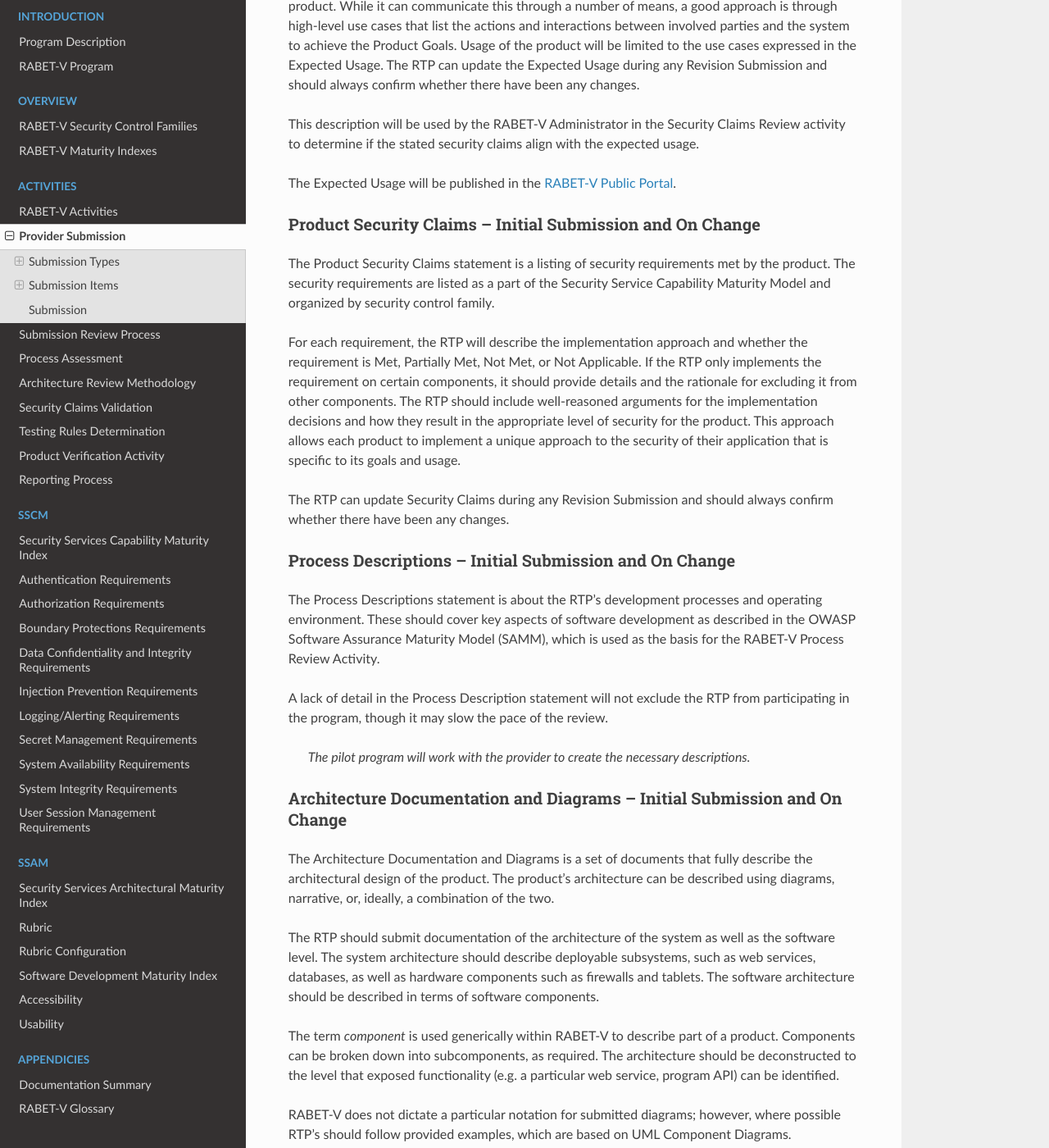
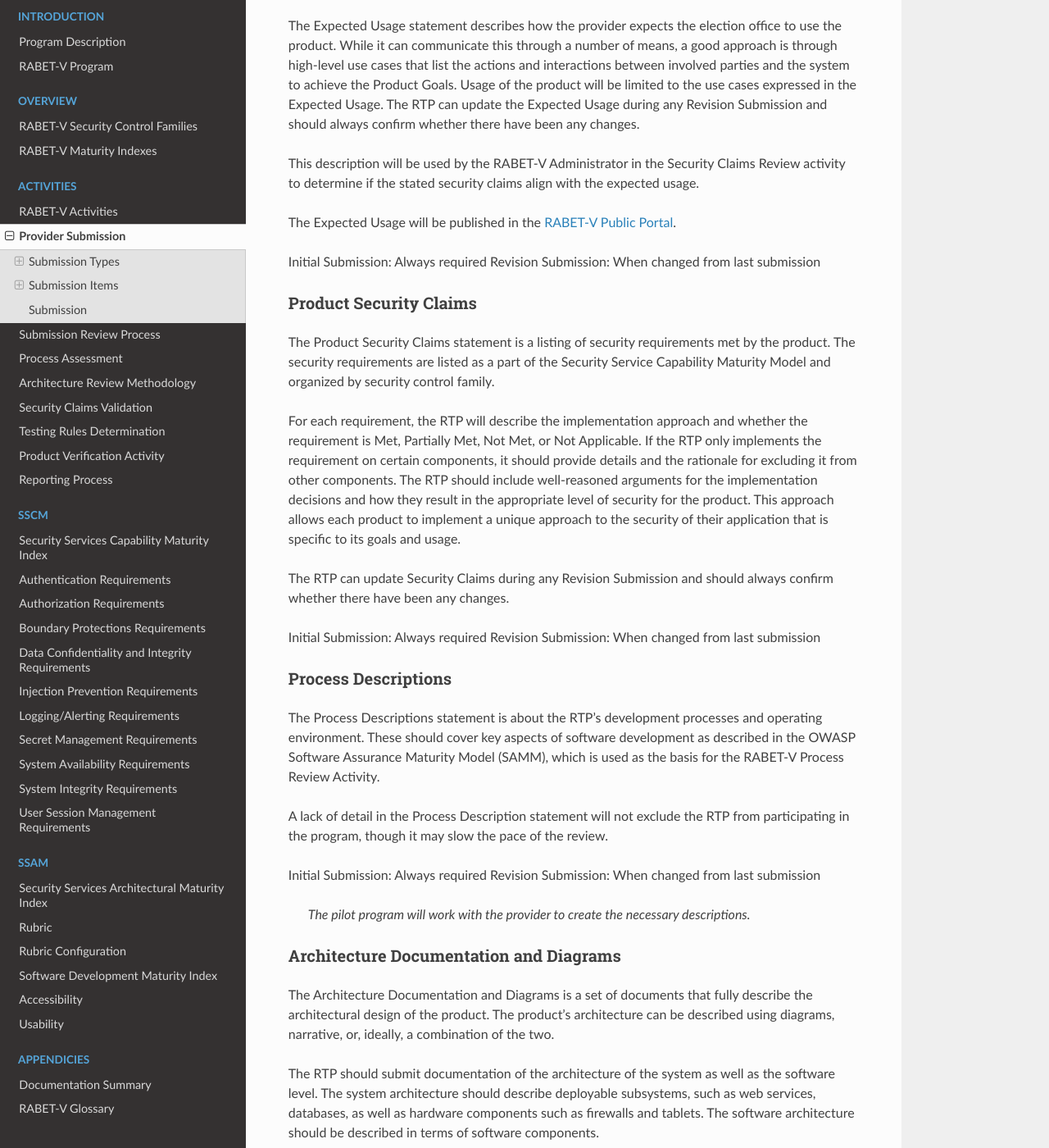
Before and after one commit to it-dept-cis/RABET-V-Pilot, a Sphinx documentation site: the page built from docs/source/Activities/Provider_Submission.md, in a window 1280 px wide and 1400 px high, scrolled down 1268 px. Shown: the whole window at 82% size. Built offline with Sphinx 7.4.7 and the Read the Docs theme 2.0.0, drawn with Linux system fonts in a browser that asks for light colours; some of the changed text lies outside the part shown.

Commit message:
Update Provider_Submission.md
clarified what applies to initial and what applies to revision submissions

```diff
--- a/docs/source/Activities/Provider_Submission.md
+++ b/docs/source/Activities/Provider_Submission.md
@@ -20,7 +20,7 @@
 
 ### Submission Items
 
-#### Product Goals – Initial Submission and On Change
+#### Product Goals
 
 The Product Goals statement is a description of the product’s purpose in non-technical language. It should be brief: a one or two paragraph summary of what the product is designed to do. The RTP can update the Product Goals during any Revision Submission and should always confirm whether there have been any changes.
 
@@ -28,7 +28,10 @@
 
 The Product Goals will be published in the [RABET-V Public Portal](../Appendices/RABET-V_Glossary.md).
 
-#### Expected Usage – Initial Submission and On Change
+Initial Submission: Always required
+Revision Submission: When changed from last submission
+
+#### Expected Usage
 
 The Expected Usage statement describes how the provider expects the election office to use the product. While it can communicate this through a number of means, a good approach is through high-level use cases that list the actions and interactions between involved parties and the system to achieve the Product Goals. Usage of the product will be limited to the use cases expressed in the Expected Usage. The RTP can update the Expected Usage during any Revision Submission and should always confirm whether there have been any changes.
 
@@ -36,7 +39,10 @@
 
 The Expected Usage will be published in the [RABET-V Public Portal](../Appendices/RABET-V_Glossary.md).
 
-#### Product Security Claims – Initial Submission and On Change
+Initial Submission: Always required
+Revision Submission: When changed from last submission
+
+#### Product Security Claims
 
 The Product Security Claims statement is a listing of security requirements met by the product. The security requirements are listed as a part of the Security Service Capability Maturity Model and organized by security control family.
 
@@ -44,15 +50,21 @@
 
 The RTP can update Security Claims during any Revision Submission and should always confirm whether there have been any changes.
 
-#### Process Descriptions – Initial Submission and On Change
+Initial Submission: Always required
+Revision Submission: When changed from last submission
+
+#### Process Descriptions
 
 The Process Descriptions statement is about the RTP's development processes and operating environment. These should cover key aspects of software development as described in the OWASP Software Assurance Maturity Model (SAMM), which is used as the basis for the RABET-V Process Review Activity.
 
 A lack of detail in the Process Description statement will not exclude the RTP from participating in the program, though it may slow the pace of the review.
 
+Initial Submission: Always required
+Revision Submission: When changed from last submission
+
 > The pilot program will work with the provider to create the necessary descriptions.
 
-#### Architecture Documentation and Diagrams – Initial Submission and On Change
+#### Architecture Documentation and Diagrams
 
 The Architecture Documentation and Diagrams is a set of documents that fully describe the architectural design of the product. The product’s architecture can be described using diagrams, narrative, or, ideally, a combination of the two.
 
@@ -62,9 +74,12 @@
 
 RABET-V does not dictate a particular notation for submitted diagrams; however, where possible RTP’s should follow provided examples, which are based on UML Component Diagrams.
 
+Initial Submission: Always required
+Revision Submission: When changed from last submission
+
 > A lack of architecture documentation and diagrams will not exclude a pilot participant from the program. The pilot program will work with the provider to create documentation and diagrams which are missing.
 
-#### Third-Party Component Details – Initial Submission and On Change
+#### Third-Party Component Details
 
 The Third-party Component Details describe the RTP's approach to managing supply chain risk. This includes whether the organization has selected third-party software components with a history of known vulnerabilities, and how the organization maintains traceability and assurance of third-party and open source software throughout the lifetime of the software.
 
@@ -92,9 +107,12 @@
 
 The RTP should detail initial and ongoing vetting procedures for third-party providers and components (if not covered in the Process Descriptions), to include open source software and libraries. Vetting should include fit for the provider as well as security and reliability. Management of third parties includes the approach to policies, SLAs, reputation, maintenance, and past performance of third-party software and services.
 
+Initial Submission: Always required
+Revision Submission: When changed from last submission
+
 > A lack of documented third-party component details will not exclude a participant from the program’s pilot phase. The pilot program will work with the provider to develop the necessary documentation.
 
-#### Product Environment and User Documentation – Every Submission
+#### Product Environment and User Documentation
 
 The RTP must provide access to a product environment that can be used by the administrator to conduct the RABET-V iteration. This should be a dedicated environment running the new product version. The administrator must provision user accounts and test data consistent with the Expected Usage statement. Test data should not include sensitive information, but may include data from real elections that is sanitized as necessary to remove personal information, product passwords, etc.
 
@@ -102,7 +120,10 @@
 
 For many products, the product environment is the deployment of the web application to a sandbox hosting environment. For products like electronic pollbooks with physical devices, the product environment must include deployments of the product revision on physical devices provided to the administrator.
 
-#### Revision Submission Artifacts – Revision Submission Only
+Initial Submission: Always required
+Revision Submission: Always required
+
+#### Revision Submission Artifacts
 
 The RTP can submit a product revision to RABET-V at any time. Engaging the Administrator about upcoming changes and consulting the existing Testing Rules will help the RTP better prepare their submission.
 
@@ -118,6 +139,9 @@
 
 A provider may change any of the Initial Submission items during a Revision Submission by providing updated information and alerting the Administrator. If they are not submitting updates for any given artifact, the RTP will have to attest to there being no change.
 
+Initial Submission: Not applicable
+Revision Submission: Always required
+
 ### Submission
 
 Once the Initial Submission or Revision Submission package is complete, it should be submitted electronically to the RABET-V Administrator.
```
